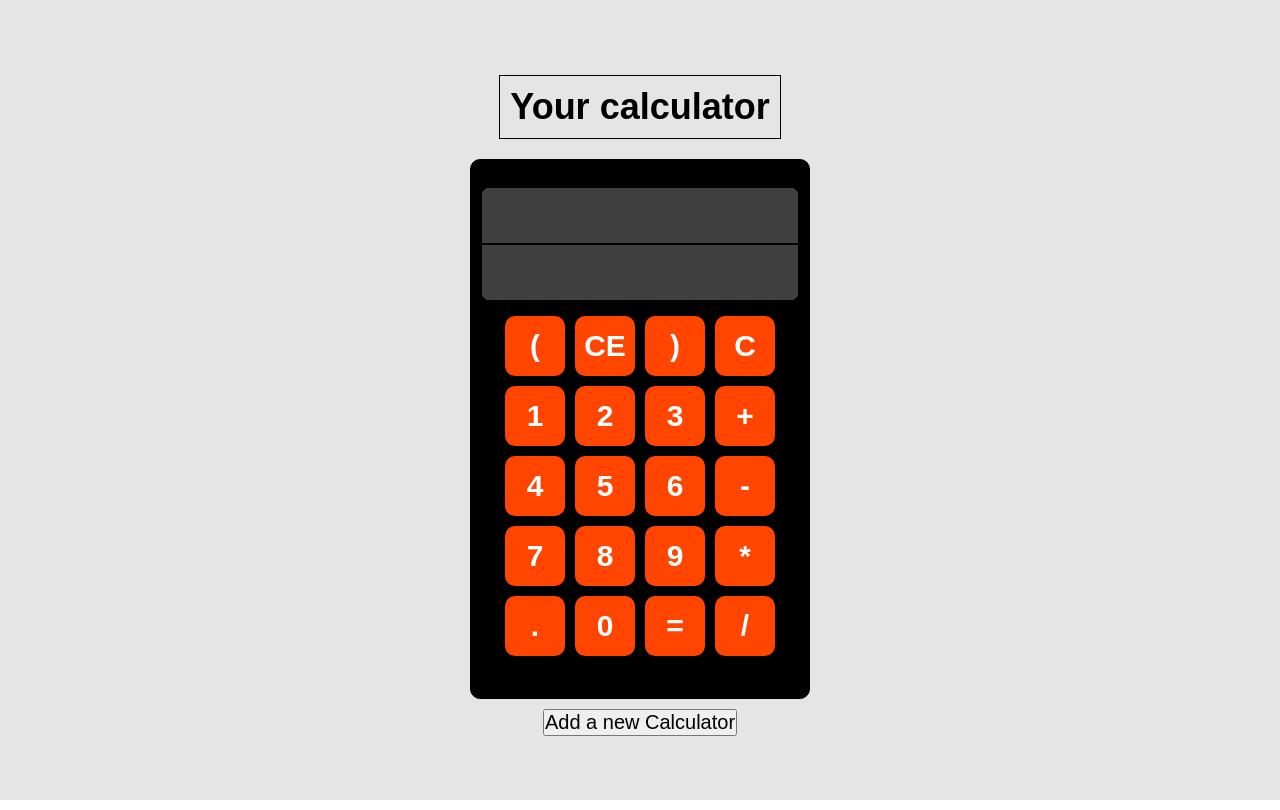
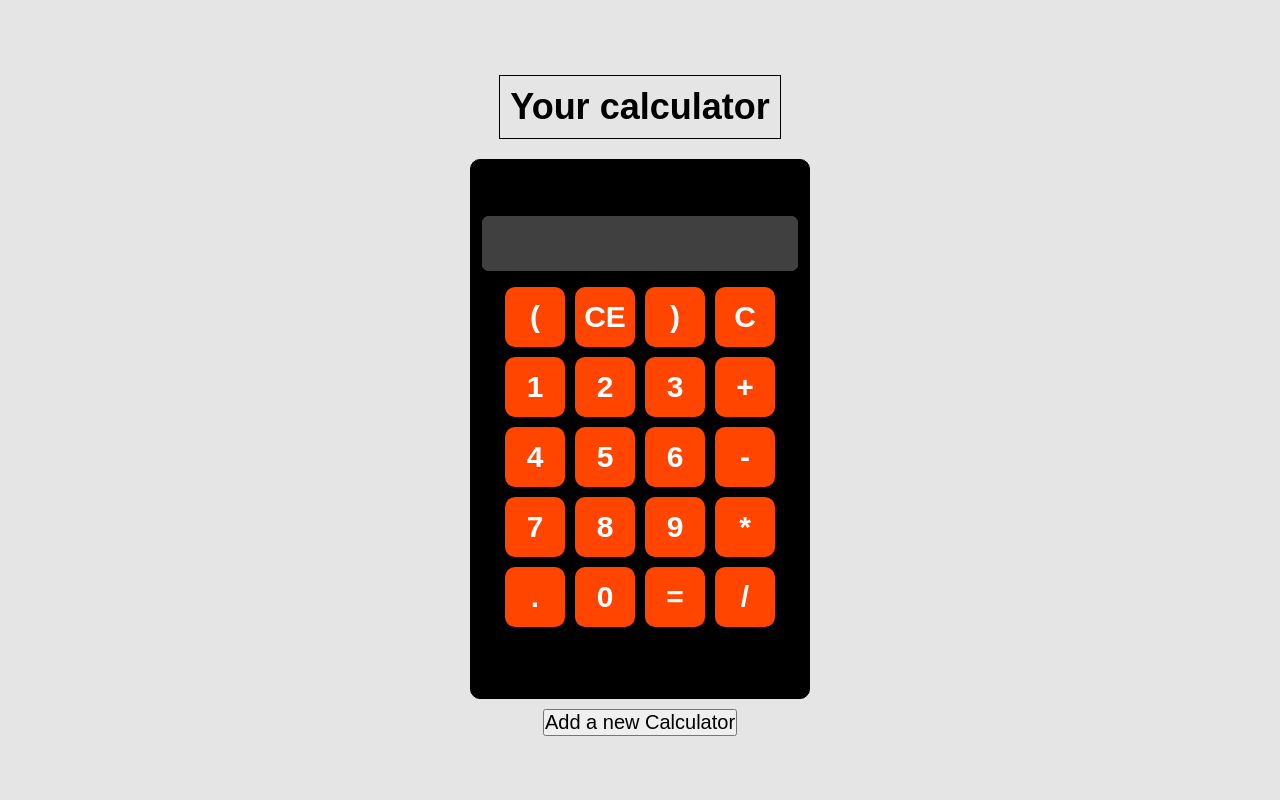
Before and after one commit to AvetBadalyan/ACA-Calculator-with-React, a React (Create React App) app: page / in a window 1280 px wide. Built offline with nearby package versions, Linux system fonts and the light colour scheme.

Commit message:
feat: adding reset and clear functions to calculator

```diff
--- a/src/Components/CalcInput.jsx
+++ b/src/Components/CalcInput.jsx
@@ -1,12 +1,26 @@
-import React from 'react';
+import React from "react";
 import "./CalcInput.css";
 
-export default function CalcInput({ clickHandler, calculator }) {
+export default function CalcInput({
+  clickHandler,
+  calculator,
+  setCalculator,
+  equal,
+}) {
   return (
     <div className="screen">
-      <form>
-        <input type="text" className="input" value={calculator.value} />
-        <input type="text" readOnly className="input" />
+      <form onSubmit={equal}>
+        <input
+          type="text"
+          className="input"
+          value={calculator.value}
+          onChange={(e) => {
+            setCalculator({
+              ...calculator,
+              value: e.target.value,
+            });
+          }}
+        />
       </form>
     </div>
   );
--- a/src/Components/CalculatorClass.jsx
+++ b/src/Components/CalculatorClass.jsx
@@ -5,7 +5,6 @@ import "../Components/CalculatorClass.css";
 import Keyboard from "./Keyboard";
 
 export default function CalculatorClass() {
-
   const [calculator, setCalculator] = useState({
     sign: "",
     value: "",
@@ -13,15 +12,19 @@ export default function CalculatorClass() {
   });
 
   const clickHandler = (e) => {
-    setCalculator({ ...calculator, value: calculator.value + e.target.innerText });
-  }
+    setCalculator({
+      ...calculator,
+      value: calculator.value + e.target.innerText,
+    });
+  };
 
-  const equal = () => {
+  const equal = (e) => {
+    e.preventDefault();
     setCalculator({
       ...calculator,
       value: eval(calculator.value),
     });
-  }
+  };
 
   const reset = (e) => {
     setCalculator({
@@ -31,10 +34,27 @@ export default function CalculatorClass() {
     });
   };
 
+  const slicer = () => {
+    setCalculator({
+      ...calculator,
+      value: calculator.value.slice(0, calculator.value.length - 1),
+    });
+  };
+
   return (
     <div className="calculator">
-      <CalcInput clickHandler={clickHandler} calculator={calculator} />
-      <Keyboard clickHandler={clickHandler} equal={equal} reset={reset} />
+      <CalcInput
+        clickHandler={clickHandler}
+        calculator={calculator}
+        setCalculator={setCalculator}
+        equal={equal}
+      />
+      <Keyboard
+        clickHandler={clickHandler}
+        equal={equal}
+        reset={reset}
+        slicer={slicer}
+      />
     </div>
   );
 }
--- a/src/Components/Keyboard.css
+++ b/src/Components/Keyboard.css
@@ -1,20 +1,33 @@
 .keyboard {
-  display: flex;
-  flex-direction: column;
-  justify-content: center;
-  align-items: center;
+  display: grid;
+  grid-template-columns: 1fr 1fr 1fr 1fr;
   margin: 5px;
   padding: 5px;
 }
 
-.key-row {
+/* .key-row {
   display: flex;
   justify-content: center;
   align-items: center;
+} */
+
+.keyboard button {
+  width: 60px;
+  height: 60px;
+  font-size: 30px;
+  margin: 5px;
+  padding: 5px;
+  border: none;
+  background-color: orangered;
+  color: rgb(255, 255, 255);
+  font-weight: bold;
+  cursor: pointer;
+  border-radius: 10px;
+  outline: none;
 }
 
 .key-row button {
- width: 60px;
+  width: 60px;
   height: 60px;
   font-size: 30px;
   margin: 5px;
--- a/src/Components/Keyboard.jsx
+++ b/src/Components/Keyboard.jsx
@@ -1,15 +1,45 @@
 import React from "react";
 import "./Keyboard.css";
 
-export default function Keyboard({ clickHandler, equal, reset }) {
-
-  const buttons = [];
-
+export default function Keyboard({ clickHandler, equal, reset, slicer }) {
+  const buttons = [
+    "(",
+    "CE",
+    ")",
+    "C",
+    "1",
+    "2",
+    "3",
+    "+",
+    "4",
+    "5",
+    "6",
+    "-",
+    "7",
+    "8",
+    "9",
+    "*",
+    ".",
+    "0",
+    "=",
+    "/",
+  ];
 
   return (
     <div className="keyboard">
-      <div className="key-row">
-        <button name="(" onClick={clickHandler}>
+      {buttons.map((item) => {
+        if (item === "CE") {
+          return <button onClick={reset}> {item} </button>;
+        } else if (item === "=") {
+          return <button onClick={equal}> {item} </button>;
+        } else if (item === "C") {
+          return <button onClick={slicer}> {item} </button>;
+        } else {
+          return <button onClick={clickHandler}> {item} </button>;
+        }
+      })}
+
+      {/* <button name="(" onClick={clickHandler}>
         (
       </button>
       <button name="CE" onClick={reset}>
@@ -21,9 +51,7 @@ export default function Keyboard({ clickHandler, equal, reset }) {
       <button name="C" onClick={clickHandler}>
         C
       </button>
-      </div>
 
-      <div className="key-row">
       <button name="1" onClick={clickHandler}>
         1
       </button>
@@ -36,9 +64,7 @@ export default function Keyboard({ clickHandler, equal, reset }) {
       <button name="+" onClick={clickHandler}>
         +
       </button>
-      </div>
 
-      <div className="key-row">
       <button name="4" onClick={clickHandler}>
         4
       </button>
@@ -51,9 +77,7 @@ export default function Keyboard({ clickHandler, equal, reset }) {
       <button name="-" onClick={clickHandler}>
         -
       </button>
-      </div>
 
-      <div className="key-row">
       <button name="7" onClick={clickHandler}>
         7
       </button>
@@ -66,9 +90,7 @@ export default function Keyboard({ clickHandler, equal, reset }) {
       <button name="*" onClick={clickHandler}>
         *
       </button>
-      </div>
 
-      <div className="key-row">
       <button name="." onClick={clickHandler}>
         .
       </button>
@@ -80,8 +102,7 @@ export default function Keyboard({ clickHandler, equal, reset }) {
       </button>
       <button name="/" onClick={clickHandler}>
         /
-        </button>
-      </div>
+      </button> */}
     </div>
   );
 }
```
Lines whose indentation alone changed are shown as unchanged.
